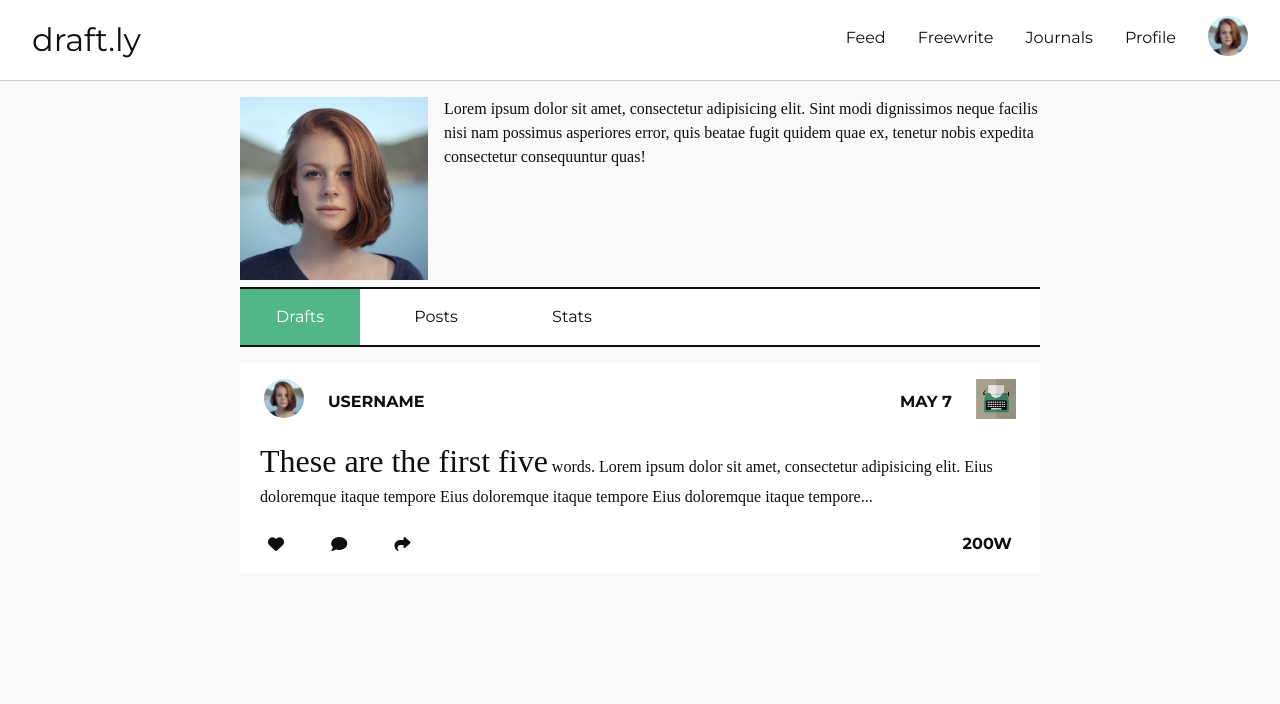
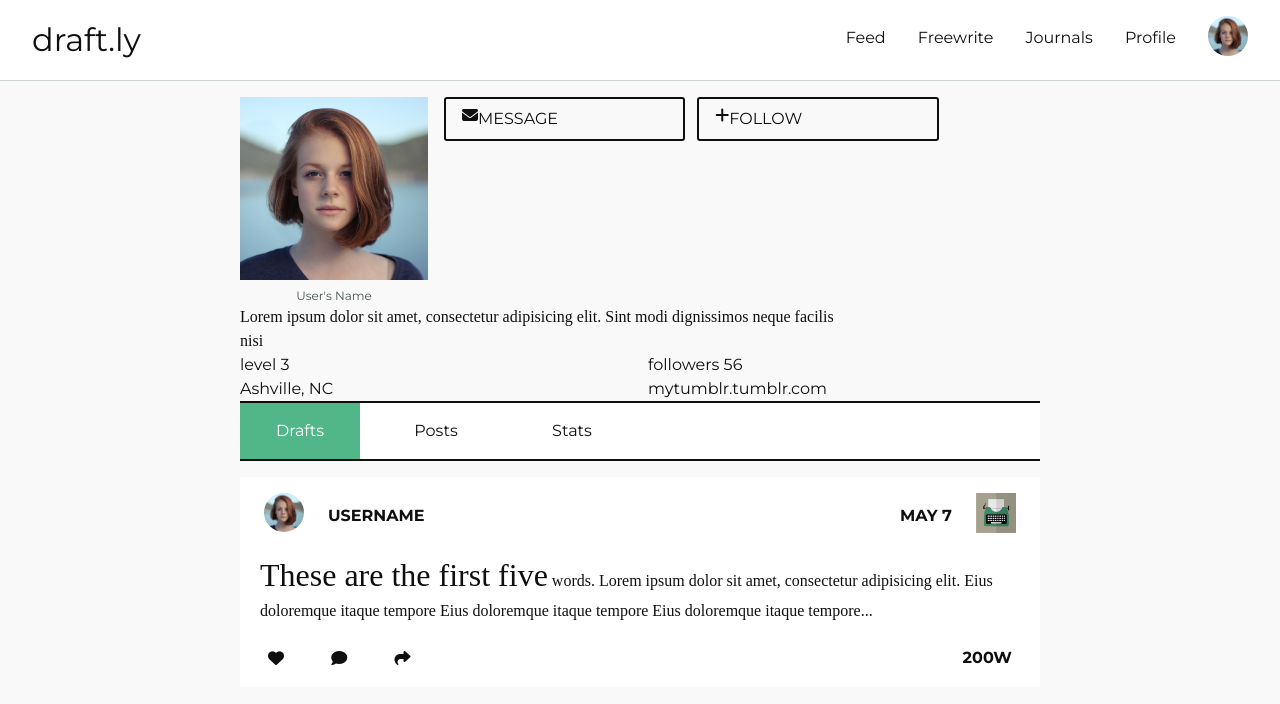
Before and after one commit to davidpowellme/draftly, a Jekyll site: the page built from profile.html, in a window 1280 px wide. Shown: the top 704 px of the page. Built offline with Jekyll 4.4.1, drawn with Linux system fonts in a browser that asks for light colours; nearby versions of some CDN libraries.

Commit message:
working tabs prof page, user info unstyled

```diff
--- a/_sass/_global.scss
+++ b/_sass/_global.scss
@@ -58,6 +58,10 @@ li {margin: 1em 0;}
 	padding: 0.5em 1em;
 	text-align:center;
 	text-transform: uppercase;
+
+	span {
+		display: none;
+	}
 }
 
 .dark {
@@ -560,3 +564,33 @@ section {
 .writing {
 	font-size: 1em;
 }
+
+
+//PROFILE
+
+.prof-header {
+	overflow: hidden;
+
+	.btn {
+		overflow: hidden;
+	}
+
+	i {
+		float: left;
+	}
+
+	article {
+		overflow: hidden;
+	}
+}
+
+.user-info {
+	font-family: $font-headings;
+}
+
+@media (min-width: 650px) {
+	.btn span {
+		display: block;
+		float: left;
+	}
+}
--- a/profile.html
+++ b/profile.html
@@ -5,16 +5,44 @@ permalink: /profile/
 ---
 
 
-<section>
-	<article class="col-sm-5 col-md-4 col-lg-3">
+<section class="prof-header">
+	<article class="col-sm-4 col-md-4 col-lg-3">
 		<div>
 			<img src="../images/user1.png" alt="user profile photo">
 		</div>
+		<div class="caption">User's Name</div>
 	</article>
+	<article class="col-sm-8 col-md-8 col-lg-9">
+		<div class="col-sm-3 col-md-5 col-lg-5">
+			<a href="#" class="btn dark"><i class="fa fa-envelope"></i><span>message</span></a>
+		</div>
+		<div class="col-sm-3 col-md-5 col-lg-5">
+			<a href="#" class="btn dark"><i class="fa fa-plus"></i><span>follow</span></a>
+		</div>
+	</article>
+</section>
+<section>
+
 	<article class="col-sm-12 col-md-8 col-lg-9">
 		<div>
-			Lorem ipsum dolor sit amet, consectetur adipisicing elit. Sint modi dignissimos neque facilis nisi nam possimus asperiores error, quis beatae fugit quidem quae ex, tenetur nobis expedita consectetur consequuntur quas!
+			Lorem ipsum dolor sit amet, consectetur adipisicing elit. Sint modi dignissimos neque facilis nisi
 		</div>
+	</article>
+</section>
+<section class="user-info">
+	<article class="col-sm-4 col-md-6 col-lg-6">
+		<div>level 3</div>
+	</article>
+	<article class="col-sm-8 col-md-6 col-lg-6">
+		<div>followers 56</div>
+	</article>
+</section>
+<section class="user-info">
+	<article class="col-sm-4 col-md-6 col-lg-6">
+		<div>Ashville, NC</div>
+	</article>
+	<article class="col-sm-8 col-md-6 col-lg-6">
+		<div>mytumblr.tumblr.com</div>
 	</article>
 </section>
 <section class="row">
```
